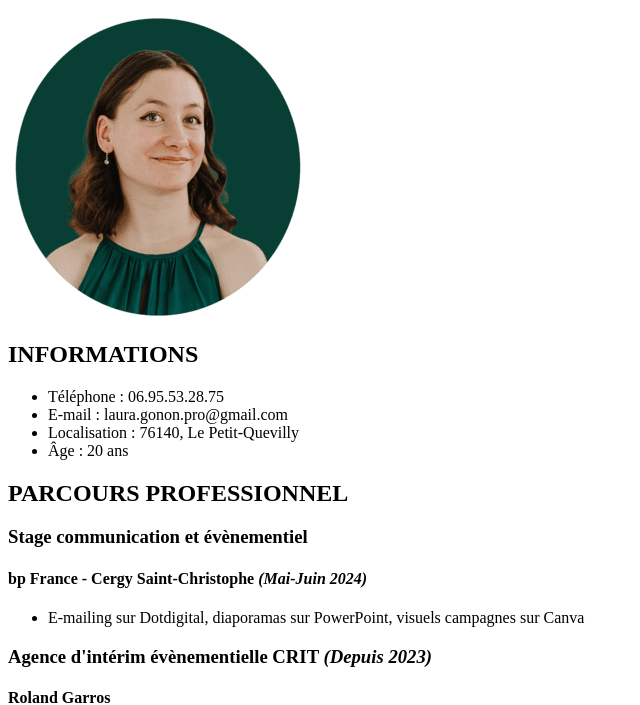
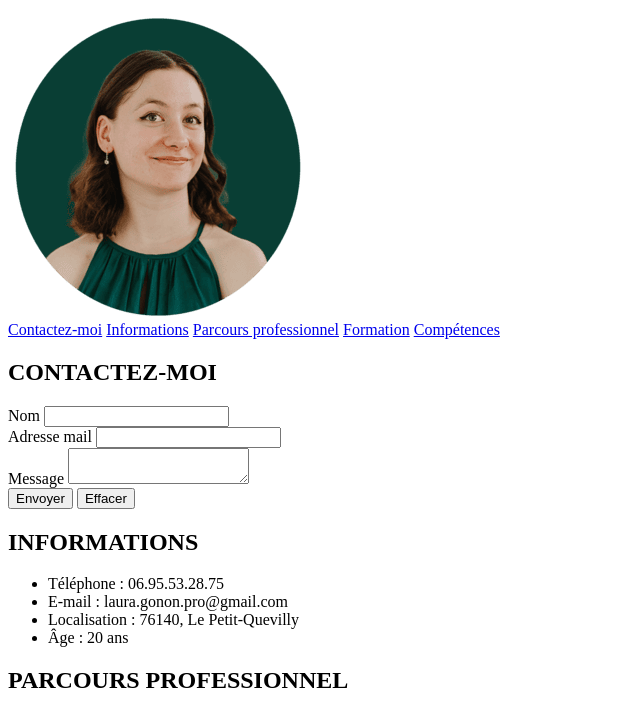
Before and after one commit to laura-gonon-nws/CV-dev, a plain HTML site: page index.html in a window 1280 px wide. Shown: the part 110-815 px from the top of the page, without its empty margins (0-640 px from the left). Drawn offline with Linux system fonts and the light colour scheme.

Commit message:
ajout menu et formulaire

```diff
--- a/index.html
+++ b/index.html
@@ -3,18 +3,48 @@
   <head>
     <meta charset="UTF-8" />
     <meta name="viewport" content="width=device-width, initial-scale=1.0" />
-    <title>CV-Laura-Gonon</title>
+    <title>CV Laura Gonon</title>
   </head>
 
   <body>
-    <header>
+    <header id="header">
       <h1>LAURA GONON</h1>
       <h2>Communication graphique</h2>
       <img height="300" src="photo-cv.png" alt="Photo de profil" />
+
+      <nav>
+        <a href="#Contactez-moi">Contactez-moi</a>
+        <a href="#Informations">Informations</a>
+        <a href="#Parcours professionnel">Parcours professionnel</a>
+        <a href="#Formation">Formation</a>
+        <a href="#Hard skills">Compétences</a>
+      </nav>
     </header>
 
     <main>
-      <section>
+      <section id="Contactez-moi">
+        <h2>CONTACTEZ-MOI</h2>
+        <form>
+          <div>
+            <label>Nom</label>
+            <input type="text" />
+          </div>
+          <div>
+            <label>Adresse mail</label>
+            <input type="email" />
+          </div>
+          <div>
+            <label>Message</label>
+            <textarea></textarea>
+          </div>
+          <div>
+            <button type="submit">Envoyer</button>
+            <button type="reset">Effacer</button>
+          </div>
+        </form>
+      </section>
+
+      <section id="Informations">
         <h2>INFORMATIONS</h2>
         <ul>
           <li>Téléphone : 06.95.53.28.75</li>
@@ -24,7 +54,7 @@
         </ul>
       </section>
 
-      <section>
+      <section id="Parcours professionnel">
         <h2>PARCOURS PROFESSIONNEL</h2>
         <h3>Stage communication et évènementiel</h3>
         <h4>bp France - Cergy Saint-Christophe <em>(Mai-Juin 2024)</em></h4>
@@ -55,7 +85,7 @@
         </ul>
       </section>
 
-      <section>
+      <section id="Formation">
         <h2>FORMATION</h2>
         <h3>Bachelor chef de projets digitaux</h3>
         <h4>Normandie Web School - Rouen <em>(Depuis 2024, en cours)</em></h4>
@@ -83,7 +113,7 @@
     </main>
 
     <aside>
-      <section>
+      <section id="Hard skills">
         <h2>HARD SKILLS</h2>
         <ul>
           <li>Photoshop</li>
@@ -104,6 +134,8 @@
       </section>
     </aside>
 
-    <footer>©2024 - CV Laura Gonon</footer>
+    <footer>
+      ©2024 - CV Laura Gonon <a href="#header">Revenir en haut</a>
+    </footer>
   </body>
 </html>
```
